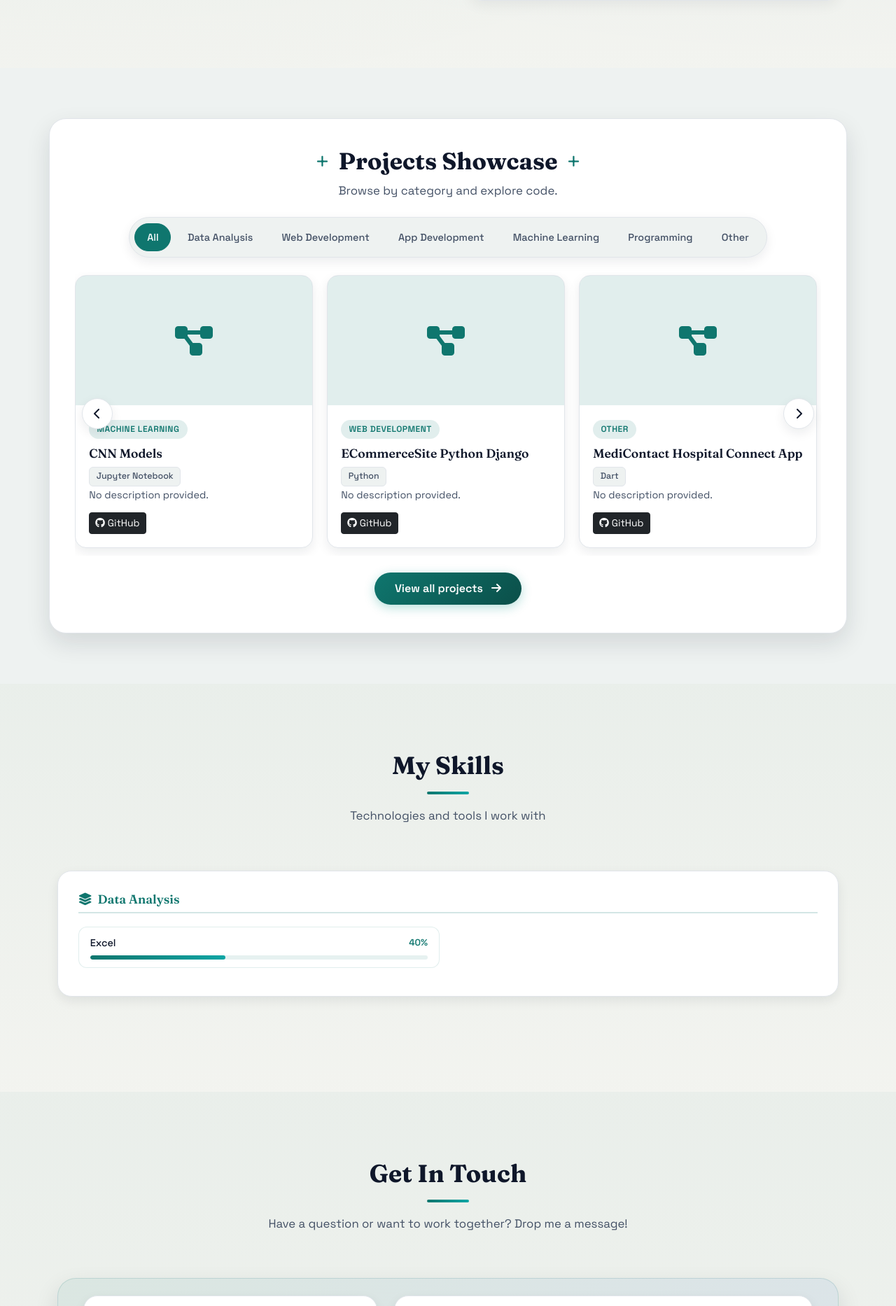
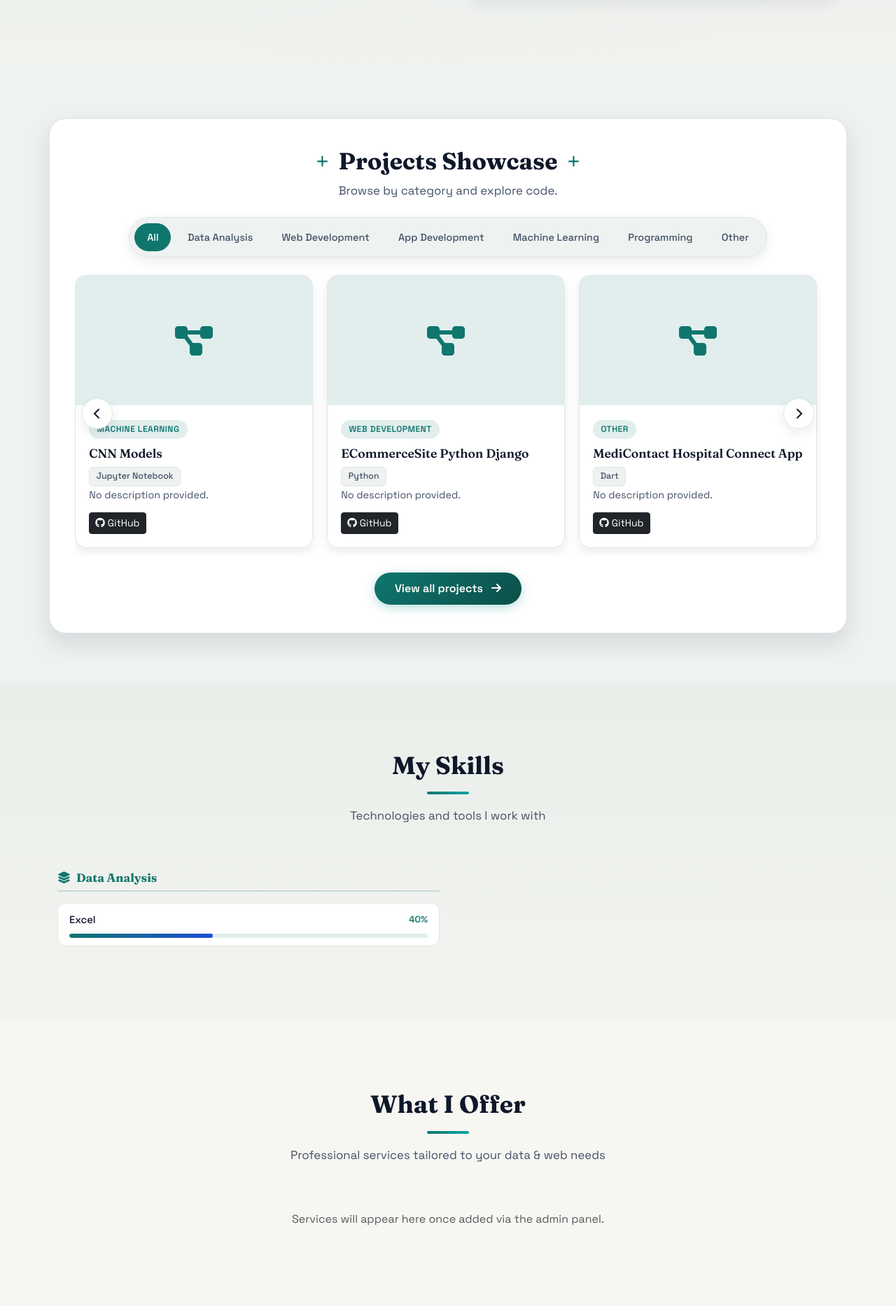
Before and after one commit to ijanan/Protfolio-WebSetup, a Django app: page / in a window 1280 px wide. Shown: the part 2229-4095 px from the top of the page at 70% size. Run offline with Django 3.2, Linux system fonts and the light colour scheme; data comes from the database, SQL or seed files in the repository; data that the repository does not hold is empty.

Commit message:
Add editable Services section with Discuss/Order buttons + redesigned Skills grid

```diff
--- a/core/models.py
+++ b/core/models.py
@@ -61,6 +61,46 @@ class Skill(models.Model):
 
     def __str__(self):
         return f"{self.name} ({self.get_category_display()})"
+
+
+class Service(models.Model):
+    ICON_CHOICES = [
+        ('chart', 'Chart / Analytics'),
+        ('database', 'Database'),
+        ('globe', 'Web / Globe'),
+        ('brain', 'AI / Brain'),
+        ('file', 'Report / File'),
+        ('cogs', 'Automation / Cogs'),
+        ('code', 'Code'),
+        ('cloud', 'Cloud'),
+    ]
+    title = models.CharField(max_length=150)
+    description = models.TextField(help_text="Short description of the service offered.")
+    icon = models.CharField(max_length=20, choices=ICON_CHOICES, default='chart')
+    button_label = models.CharField(
+        max_length=50, default='Discuss',
+        help_text="Label for the action button, e.g. 'Discuss', 'Contact', 'Place Order'.",
+    )
+    order = models.PositiveIntegerField(default=0)
+
+    class Meta:
+        ordering = ['order', 'title']
+
+    def __str__(self):
+        return self.title
+
+    def icon_class(self):
+        mapping = {
+            'chart': 'fas fa-chart-line',
+            'database': 'fas fa-database',
+            'globe': 'fas fa-globe',
+            'brain': 'fas fa-brain',
+            'file': 'fas fa-file-alt',
+            'cogs': 'fas fa-cogs',
+            'code': 'fas fa-code',
+            'cloud': 'fas fa-cloud',
+        }
+        return mapping.get(self.icon, 'fas fa-star')
 
 
 class Education(models.Model):
--- a/core/views.py
+++ b/core/views.py
@@ -14,7 +14,7 @@ from django.contrib.auth import get_user_model
 
 from .models import (
     Profile, Skill, Education, Experience, Project,
-    BlogPost,
+    BlogPost, Service,
 )
 from .forms import ContactForm, ProfileForm
 from .github_sync import maybe_sync_github_projects
@@ -52,12 +52,15 @@ def index(request):
         cat = skill.get_category_display()
         skill_categories.setdefault(cat, []).append(skill)
 
+    services = Service.objects.all()
+
     context = {
         'profile': profile,
         'hero_bio': (profile.hero_tagline if profile and profile.hero_tagline else HERO_BIO),
         'about_bio': (profile.bio if profile and profile.bio else ABOUT_BIO),
         'primary_title': profile.get_primary_title() if profile else 'CSE Graduate',
         'skill_categories': skill_categories,
+        'services': services,
         'education': Education.objects.all(),
         'experience': Experience.objects.all(),
         'projects': Project.objects.prefetch_related('gallery_images').all(),
--- a/static/css/style.css
+++ b/static/css/style.css
@@ -2404,3 +2404,157 @@ img {
 @media (max-width: 991.98px) {
     .edu-exp-col { flex-basis: 100%; }
 }
+
+/* ============================================================
+   Skills grid (two-column category layout)
+   ============================================================ */
+.skills-grid {
+    row-gap: 1.5rem;
+}
+
+.skill-category-title {
+    font-size: 1.05rem;
+    font-weight: 700;
+    margin-bottom: 1rem;
+    color: var(--accent, #0f766e);
+}
+
+.skill-item {
+    margin-bottom: 0.85rem;
+    background: var(--bg-card, #fff);
+    border: 1px solid var(--border-color, rgba(15,118,110,0.12));
+    border-radius: 12px;
+    padding: 0.7rem 1rem;
+    transition: transform 0.3s ease, box-shadow 0.3s ease;
+}
+
+.skill-item:hover {
+    transform: translateY(-3px);
+    box-shadow: 0 10px 24px rgba(15, 23, 42, 0.08);
+}
+
+.skill-info {
+    display: flex;
+    justify-content: space-between;
+    align-items: center;
+    margin-bottom: 0.4rem;
+}
+
+.skill-name {
+    font-weight: 500;
+    font-size: 0.92rem;
+}
+
+.skill-percent {
+    font-weight: 600;
+    color: var(--accent, #0f766e);
+    font-size: 0.82rem;
+}
+
+.skill-bar {
+    width: 100%;
+    height: 6px;
+    background: rgba(15, 118, 110, 0.12);
+    border-radius: 10px;
+    overflow: hidden;
+}
+
+.skill-progress {
+    height: 100%;
+    width: 0;
+    background: linear-gradient(90deg, var(--accent, #0f766e), var(--accent-3, #1d4ed8));
+    border-radius: 10px;
+    transition: width 1.5s ease-in-out;
+}
+
+/* ============================================================
+   Services section
+   ============================================================ */
+.services-grid {
+    row-gap: 1.75rem;
+}
+
+.service-card {
+    position: relative;
+    height: 100%;
+    background: var(--bg-card, #fff);
+    border: 1px solid var(--border-color, #e5e7eb);
+    border-radius: 18px;
+    padding: 2rem 1.6rem 1.8rem;
+    text-align: center;
+    overflow: hidden;
+    transition: transform 0.35s ease, box-shadow 0.35s ease, border-color 0.35s ease;
+}
+
+.service-card::before {
+    content: "";
+    position: absolute;
+    inset: 0;
+    background: linear-gradient(135deg, rgba(15,118,110,0.08), rgba(29,78,216,0.08));
+    opacity: 0;
+    transition: opacity 0.35s ease;
+    z-index: 0;
+}
+
+.service-card:hover {
+    transform: translateY(-8px);
+    box-shadow: 0 18px 40px rgba(15, 23, 42, 0.12);
+    border-color: transparent;
+}
+
+.service-card:hover::before {
+    opacity: 1;
+}
+
+.service-card > * {
+    position: relative;
+    z-index: 1;
+}
+
+.service-icon {
+    width: 70px;
+    height: 70px;
+    margin: 0 auto 1.1rem;
+    display: flex;
+    align-items: center;
+    justify-content: center;
+    border-radius: 18px;
+    font-size: 1.6rem;
+    color: #fff;
+    background: linear-gradient(135deg, var(--accent, #0f766e), var(--accent-3, #1d4ed8));
+    box-shadow: 0 8px 20px rgba(15, 118, 110, 0.25);
+}
+
+.service-title {
+    font-size: 1.2rem;
+    font-weight: 700;
+    margin-bottom: 0.6rem;
+    color: var(--text-primary, #111827);
+}
+
+.service-desc {
+    font-size: 0.92rem;
+    color: var(--text-secondary, #4b5563);
+    line-height: 1.6;
+    margin-bottom: 1.3rem;
+}
+
+.service-btn {
+    display: inline-flex;
+    align-items: center;
+    gap: 0.35rem;
+    padding: 0.55rem 1.3rem;
+    border-radius: 30px;
+    font-weight: 600;
+    font-size: 0.9rem;
+    text-decoration: none;
+    color: #fff;
+    background: linear-gradient(135deg, var(--accent, #0f766e), var(--accent-3, #1d4ed8));
+    transition: transform 0.25s ease, box-shadow 0.25s ease;
+}
+
+.service-btn:hover {
+    transform: translateY(-2px);
+    box-shadow: 0 8px 18px rgba(29, 78, 216, 0.3);
+    color: #fff;
+}
--- a/templates/base.html
+++ b/templates/base.html
@@ -47,6 +47,7 @@
                     <li class="nav-item"><a class="nav-link" href="{% url 'core:index' %}#timeline">Education</a></li>
                     <li class="nav-item"><a class="nav-link" href="{% url 'core:index' %}#projects">Projects</a></li>
                     <li class="nav-item"><a class="nav-link" href="{% url 'core:index' %}#skills">Skills</a></li>
+                    <li class="nav-item"><a class="nav-link" href="{% url 'core:index' %}#services">Services</a></li>
                     <li class="nav-item"><a class="nav-link" href="{% url 'core:blog_list' %}">Blog</a></li>
                     <li class="nav-item"><a class="nav-link" href="{% url 'core:index' %}#contact">Contact</a></li>
                 </ul>
--- a/templates/index.html
+++ b/templates/index.html
@@ -274,14 +274,13 @@
             <div class="section-divider"></div>
             <p class="section-subtitle">Technologies and tools I work with</p>
         </div>
+        <div class="row skills-grid">
             {% for category_name, skills_list in skill_categories.items %}
-        <div class="skill-category" data-aos="fade-up" data-aos-delay="{{ forloop.counter0|add:forloop.counter0 }}00">
+            <div class="col-lg-6" data-aos="fade-up">
                 <h4 class="skill-category-title">
                     <i class="fas fa-layer-group me-2"></i>{{ category_name }}
                 </h4>
-            <div class="row">
                 {% for skill in skills_list %}
-                <div class="col-md-6 mb-3">
                 <div class="skill-item">
                     <div class="skill-info">
                         <span class="skill-name">
@@ -294,13 +293,39 @@
                         <div class="skill-progress" data-width="{{ skill.proficiency }}"></div>
                     </div>
                 </div>
+                {% endfor %}
             </div>
+            {% empty %}
+            <p class="text-center text-muted w-100">Skills will be displayed here once added via the admin panel.</p>
             {% endfor %}
         </div>
     </div>
+</section>
+
+<!-- ==================== SERVICES SECTION ==================== -->
+<section id="services" class="section-padding">
+    <div class="container">
+        <div class="section-header" data-aos="fade-up">
+            <h2 class="section-title">What I Offer</h2>
+            <div class="section-divider"></div>
+            <p class="section-subtitle">Professional services tailored to your data & web needs</p>
+        </div>
+        <div class="row services-grid">
+            {% for service in services %}
+            <div class="col-lg-4 col-md-6 mb-4" data-aos="fade-up" data-aos-delay="{{ forloop.counter0 }}00">
+                <div class="service-card">
+                    <div class="service-icon">
+                        <i class="{{ service.icon_class }}"></i>
+                    </div>
+                    <h4 class="service-title">{{ service.title }}</h4>
+                    <p class="service-desc">{{ service.description }}</p>
+                    <a href="#contact" class="service-btn">{{ service.button_label }} <i class="fas fa-arrow-right ms-1"></i></a>
+                </div>
+            </div>
             {% empty %}
-        <p class="text-center text-muted">Skills will be displayed here once added via the admin panel.</p>
+            <p class="text-center text-muted w-100">Services will appear here once added via the admin panel.</p>
             {% endfor %}
+        </div>
     </div>
 </section>
 
```
Also changed, not shown: core/admin.py (+8 -1 lines), core/migrations/0010_service.py (added). Lines whose indentation alone changed are shown as unchanged.
